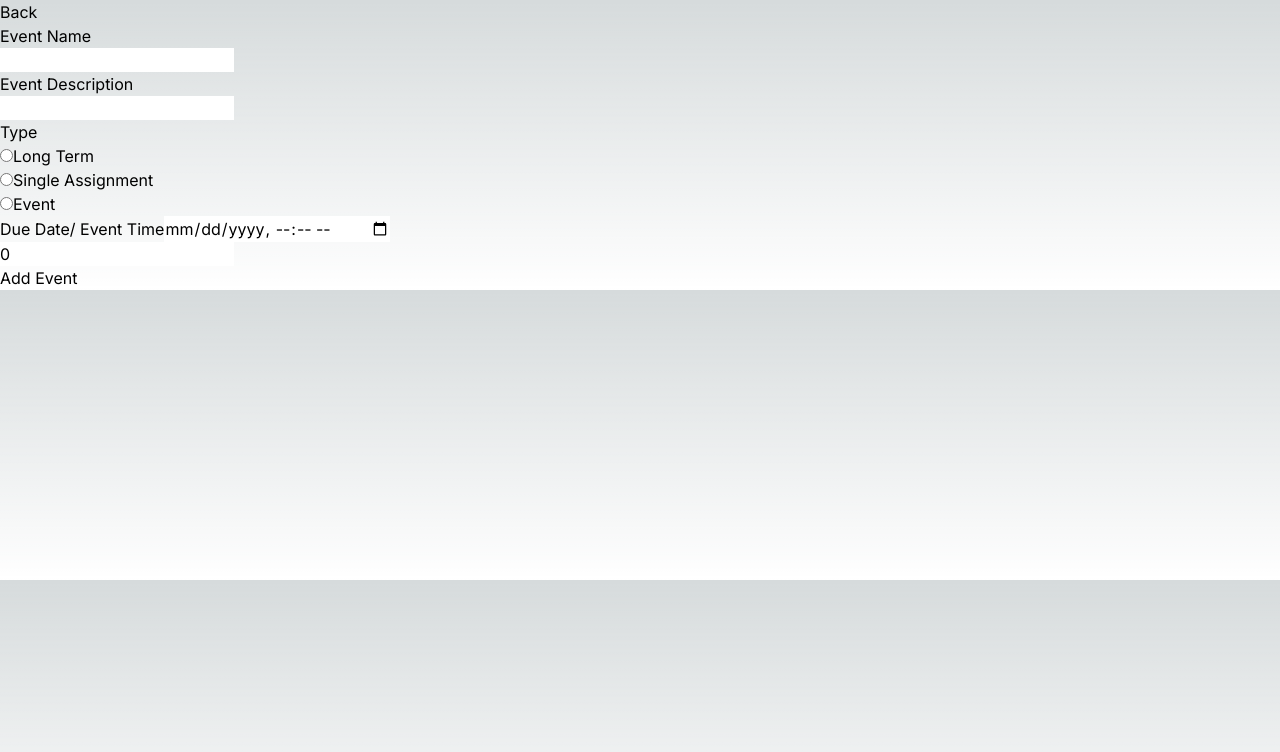
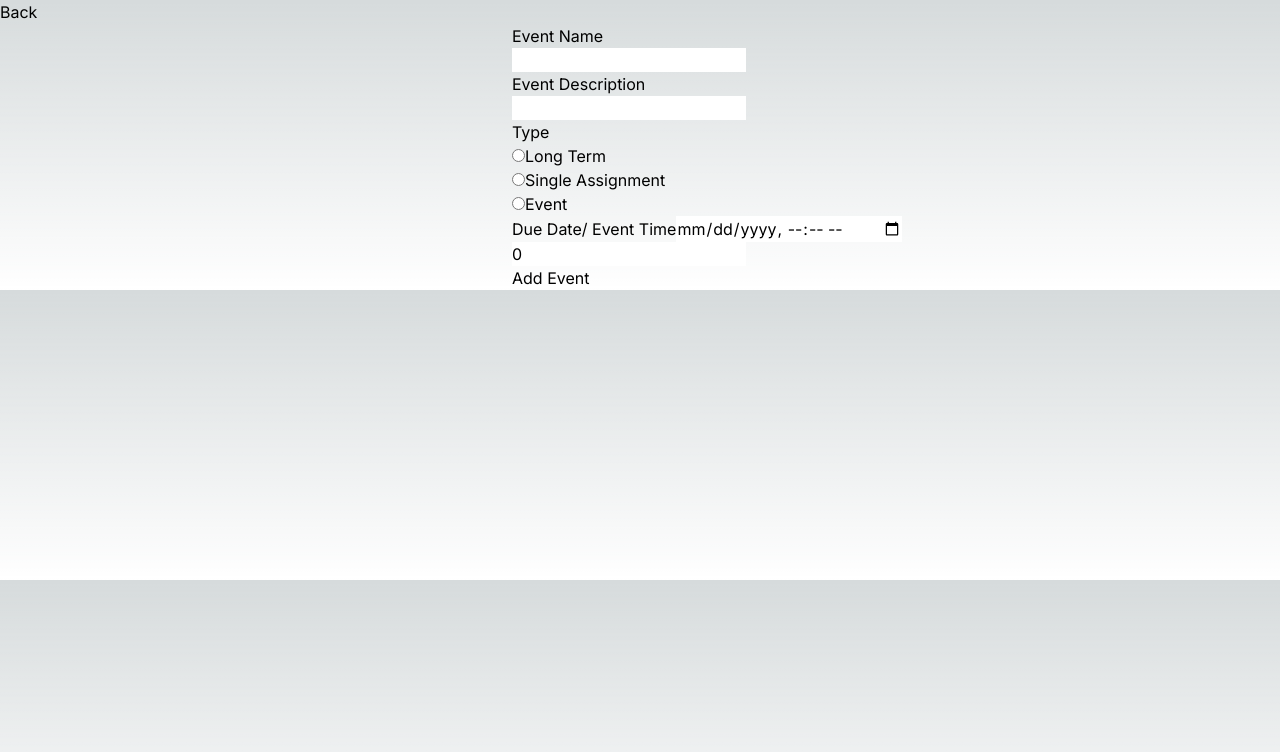
Before and after one commit to jbs-hackathon-2024/time-manager, a Next.js app: page /add/single in a window 1280 px wide. Shown: the top 752 px of the page. Built offline with nearby package versions, Linux system fonts and the light colour scheme.

Commit message:
import node-ical

```diff
--- a/package.json
+++ b/package.json
@@ -10,6 +10,7 @@
   },
   "dependencies": {
     "next": "14.1.0",
+    "node-ical": "^0.17.2",
     "react": "^18",
     "react-dom": "^18",
     "yarn": "^1.22.21"
--- a/src/app/add/calendar/page.tsx
+++ b/src/app/add/calendar/page.tsx
@@ -5,7 +5,9 @@ const AddCalendarSchedule = () => {
   return (
     <div>
         <Link href='/'>Back</Link>
-
+        <form>
+          <input type='url'
+        </form>
     </div>
   )
 }
--- a/src/app/add/single/page.tsx
+++ b/src/app/add/single/page.tsx
@@ -104,10 +104,10 @@ useEffect(() => {
   }
 
   return (
-    <div className='content-center'>
+    <div className=''>
         <Link href="/">Back</Link>
-        <form method='POST'>
-          <div>
+        <form method='POST' className='ml-[40vw]'>
+          <div className=''>
             <label>Event Name</label><br></br>
             <input type='text' name='event_name' id="event_name" className="text-black" value={formData.event_name} onChange={handleInput}></input>
           </div>
```
Also changed, not shown: src/app/add/single/AddEvent.ts (line endings or trailing spaces), 2 other files (tests, documents, lock files or other folders).
